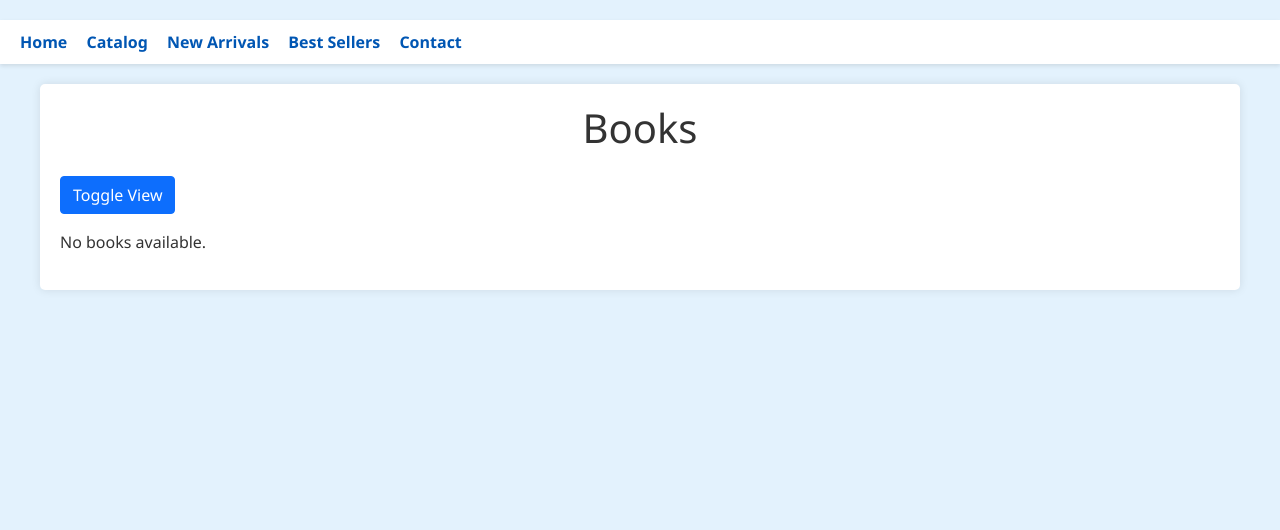
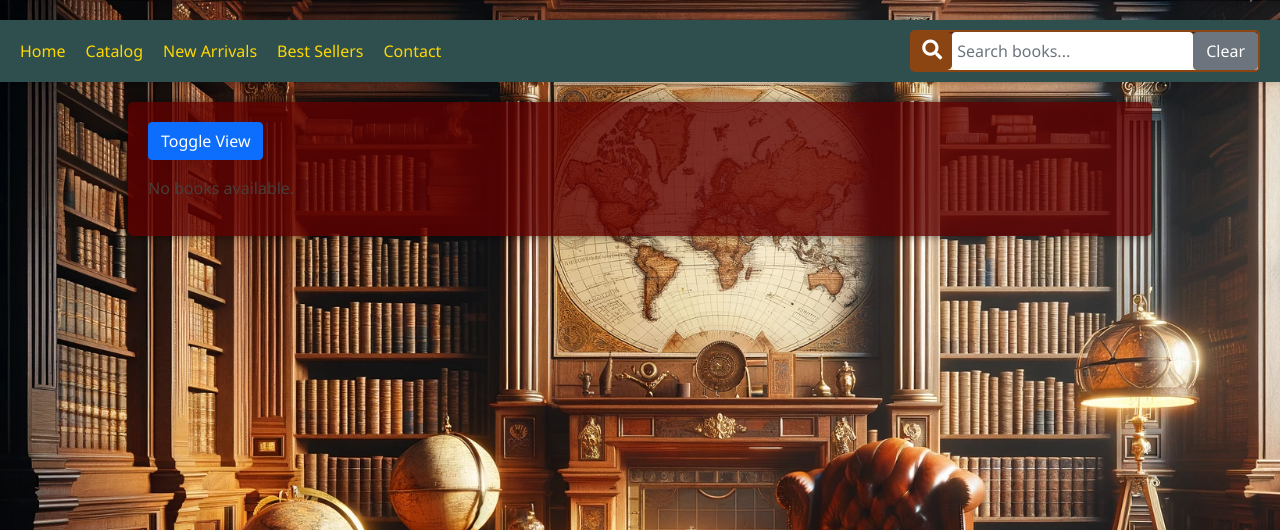
Before and after one commit to Gurarman/-Web-Catalog-Development-with-MongoDB-and-Python, a Django app: page /books/ in a window 1280 px wide. Shown: the top 530 px of the page. Run offline with Django 4.2, Linux system fonts and the light colour scheme; data that the repository does not hold is empty; some libraries are stand-ins or nearby versions.

Commit message:
added search bar and UI modifications

```diff
--- a/mybookcatalog/bookcatalog/templates/bookcatalog/book_list.html
+++ b/mybookcatalog/bookcatalog/templates/bookcatalog/book_list.html
@@ -1,77 +1,139 @@
 <!DOCTYPE html>
 <html lang="en">
   <head>
-    <meta charset="UTF-8">
-    <meta name="viewport" content="width=device-width, initial-scale=1.0">
+    <meta charset="UTF-8" />
+    <meta name="viewport" content="width=device-width, initial-scale=1.0" />
     <title>Book Catalog</title>
     <!-- Bootstrap CSS -->
-    <link href="https://stackpath.bootstrapcdn.com/bootstrap/5.0.0-alpha1/css/bootstrap.min.css" rel="stylesheet">
+    <link
+      href="https://stackpath.bootstrapcdn.com/bootstrap/5.0.0-alpha1/css/bootstrap.min.css"
+      rel="stylesheet"
+    />
     <!-- Font Awesome for star icons -->
-    <link href="https://cdnjs.cloudflare.com/ajax/libs/font-awesome/5.15.1/css/all.min.css" rel="stylesheet">
+    <link
+      href="https://cdnjs.cloudflare.com/ajax/libs/font-awesome/5.15.1/css/all.min.css"
+      rel="stylesheet"
+    />
     <style>
       body {
         padding-top: 20px;
-            background-color: #e3f2fd; /* Adjusted to a light blue to match the image */
-            color: #333; /* Dark grey text color */
-            font-family: 'Segoe UI', Tahoma, Geneva, Verdana, sans-serif; /* More modern font */
+        background-color: #463f3a; /* Deep wood brown tone for background */
+        color: #463f3a; /* Darker tone for text for readability */
+        font-family: "Segoe UI", Tahoma, Geneva, Verdana, sans-serif;
+        background-image: url("/media/homepage/homepagebg.png");
+        background-size: cover;
+        background-repeat: no-repeat;
+        background-attachment: fixed;
       }
       .container {
-            max-width: 1200px;
-            background-color: #fff; /* Card background */
-            border-radius: 5px; /* Rounded corners for card */
-            box-shadow: 0 0 10px rgba(0, 0, 0, 0.1); /* Subtle shadow for card */
+        max-width: 80%;
+        background-color: rgba(96, 0, 0, 0.8);
+        border-radius: 5px;
         padding: 20px;
+        box-shadow: 0 0 10px rgba(0, 0, 0, 0.5); /* Darker shadow for contrast */
       }
-        .card {
-            padding: 10px;
-            background-color: #fff; /* Cards are white, not dark */
-            color: #333; /* Text is dark grey */
-            border: none; /* No border for a cleaner look */
-            border-radius: 5px; /* Match container border-radius */
-            margin-bottom: 10px; /* Space between cards */
-            box-shadow: 0 0 5px rgba(0, 0, 0, 0.1); /* Subtle shadow for cards */
-        }
-        .card .card-title {
-            color: #0056b3; /* Title color to match image theme */
-        }
-
       .nav-bar {
-            background-color: #ffffff; /* Light background for the nav */
+        display: flex;
+        justify-content: space-between; /* Align items to opposite ends */
+        align-items: center; /* Center items vertically */
+        background-color: #2f4f4f; /* Subtle deep green for elegance and contrast */
+        color: #ffd700; /* Soft gold accents for text */
         padding: 10px 20px;
         margin-bottom: 20px;
         box-shadow: 0 2px 4px rgba(0, 0, 0, 0.1);
       }
-        .nav-item {
-            display: inline;
-            margin-right: 15px;
-            font-weight: bold;
-            color: #0056b3; /* Matching the book titles */
+
+      .nav-menu {
+        display: flex;
+        list-style-type: none; /* Removes bullet points from list items */
+        padding: 0; /* Removes default padding */
+        margin: 0; /* Adjust as needed */
       }
-        .nav-item a {
+      .nav-menu .nav-item a{
+        margin-right: 20px; /* Spacing between nav items */
         text-decoration: none;
-            color: inherit;
+        color: #ffd700; /* Soft gold for links */
       }
 
+      .nav-item a:hover {
+        color: #fff;
+      }
+      .card {
+        background-color: #f5f5dc; /* Lighter background for the card to stand out from the dark tone */
+        color: #463f3a; /* Text color */
+        box-shadow: 0 0 5px rgba(0, 0, 0, 0.4); /* Darker shadow for contrast */
+      }
+      .card .card-title {
+        color: #280000;
+      }
       .list-view {
-
       }
       .list-view table {
         width: 100%;
         margin-top: 20px;
       }
-        .list-view th, .list-view td {
+      .list-view th,
+      .list-view td {
         padding: 8px;
         text-align: left;
         border-bottom: 1px solid #ddd;
+        color: #ffd700;
       }
 
       @media (max-width: 768px) {
+      }
+
+      .search-bar {
+        display: flex;
+        border: 2px solid #8b4513; /* Rustic border color */
+        border-radius: 5px; /* Slightly rounded corners */
+        background-color: #f4f4f4; /* Light background for the input */
+        background: url('/media/homepage/Search-bar.png') no-repeat;
+        background-size: 100%;
+      }
+
+
+      #searchQuery {
+        border: none;
+        padding: 5px ;
+        font-size: 16px;
+        flex-grow: 1; /* Allows the input to fill the space */
+      }
+
+      .search-btn {
+        background: #8b4513; /* Rustic button color */
+        border: none;
+        padding: 5px 10px;
+        border-radius: 0 5px 5px 0; /* Rounded corners on the button side */
+        cursor: pointer;
+        color: white;
+      }
+
+      .search-btn i {
+        font-size: 20px; /* Adjust icon size as needed */
+      }
+
+      /* Removes the inner border on the input in some browsers */
+      .search-input:focus {
+        outline: none;
+      }
+
+      /* Style for the placeholder text */
+      .search-input::placeholder {
+        color: #8b4513;
+      }
+
+      /* Adjust button padding and margins on focus */
+      .search-input:focus + .search-btn {
+        margin: 0;
+        padding: 5px 12px;
       }
     </style>
   </head>
   <body>
     <div class="nav-bar">
         <!-- Navigation items -->
+        <div class="nav-menu">
           <span class="nav-item"><a href="#">Home</a></span>
           <span class="nav-item"><a href="#">Catalog</a></span>
           <span class="nav-item"><a href="#">New Arrivals</a></span>
@@ -79,9 +141,31 @@
           <span class="nav-item"><a href="#">Contact</a></span>
         </div>
 
+        <form id="searchForm" class="nav-item">
+          <div class="search-bar">
+            <button type="submit" class="search-btn">
+                <i class="fa fa-search"></i>
+              </button>
+            <input
+              type="text"
+              id="searchQuery"
+              class="form-control"
+              placeholder="Search books..."
+            />
+
+            <button type="button" id="clearResults" class="btn btn-secondary">
+                Clear
+              </button>
+          </div>
+
+        </form>
+      </div>
+
     <div class="container">
-        <h1 class="mb-4 text-center">Books</h1>
       <button id="toggleView" class="btn btn-primary mb-3">Toggle View</button>
+
+      <!-- Container for Search Results -->
+      <div id="resultsContainer" class="row-search"></div>
 
       <!-- List View -->
       <div class="list-view">
@@ -103,7 +187,9 @@
               <td>{{ book.publish_date }}</td>
             </tr>
             {% empty %}
-                        <tr><td colspan="4">No books available.</td></tr>
+            <tr>
+              <td colspan="4">No books available.</td>
+            </tr>
             {% endfor %}
           </tbody>
         </table>
@@ -113,12 +199,20 @@
         {% for book in books %}
         <div class="col-md-4 mb-4">
           <div class="card">
-                    <img src="{{ book.cover_image.url }}" class="card-img-top" alt="{{ book.title }} Cover Image">
+            <img
+              src="{{ book.cover_image.url }}"
+              class="card-img-top"
+              alt="{{ book.title }} Cover Image"
+            />
             <div class="card-body">
               <h5 class="card-title">{{ book.title }}</h5>
               <p class="card-text">{{ book.description }}</p>
               <p class="card-text">{{ book.author }}</p>
-                        <p class="card-text"><small class="text-muted">Published: {{ book.publish_date }}</small></p>
+              <p class="card-text">
+                <small class="text-muted"
+                  >Published: {{ book.publish_date }}</small
+                >
+              </p>
             </div>
           </div>
         </div>
@@ -133,29 +227,96 @@
     <script src="https://stackpath.bootstrapcdn.com/bootstrap/5.0.0-alpha1/js/bootstrap.min.js"></script>
 
     <script>
-        document.addEventListener('DOMContentLoaded', (event) => {
-            var cardView = document.querySelector('.row');
-            var listView = document.querySelector('.list-view');
+      const cardView = document.querySelector(".row");
+      const listView = document.querySelector(".list-view");
+      const resultsContainer = document.getElementById("resultsContainer");
+      const searchForm = document.getElementById("searchForm");
+      const searchQueryInput = document.getElementById("searchQuery");
+      const clearResultsBtn = document.getElementById("clearResults");
 
+      document.addEventListener("DOMContentLoaded", (event) => {
         // Initially hide the list view
-            listView.style.display = 'none';
+        listView.style.display = "none";
 
-            document.getElementById('toggleView').addEventListener('click', function() {
-                console.log('Before toggle - Card View:', cardView.style.display, 'List View:', listView.style.display);
+        document
+          .getElementById("toggleView")
+          .addEventListener("click", function () {
+            console.log(
+              "Before toggle - Card View:",
+              cardView.style.display,
+              "List View:",
+              listView.style.display
+            );
             // Check if card view is currently visible
-                if (cardView.style.display !== 'none') {
+            if (cardView.style.display !== "none") {
               // Hide card view and show list view
-                    cardView.style.display = 'none';
-                    listView.style.display = '';
+              cardView.style.display = "none";
+              listView.style.display = "";
             } else {
               // Hide list view and show card view
-                    cardView.style.display = '';
-                    listView.style.display = 'none';
+              cardView.style.display = "";
+              listView.style.display = "none";
             }
-                console.log('After toggle - Card View:', cardView.style.display, 'List View:', listView.style.display);
+            console.log(
+              "After toggle - Card View:",
+              cardView.style.display,
+              "List View:",
+              listView.style.display
+            );
           });
       });
 
+      document.addEventListener("DOMContentLoaded", () => {
+        searchForm.addEventListener("submit", function (event) {
+          event.preventDefault();
+          const query = searchQueryInput.value;
+
+          fetch(`/books/search?q=${encodeURIComponent(query)}`)
+            .then((response) => response.json())
+            .then((data) => displaySearchResults(data))
+            .catch((error) => console.error("Error:", error));
+        });
+
+        function displaySearchResults(results) {
+          resultsContainer.innerHTML = "";
+          resultsContainer.style.display = ""; // Show search results container
+          cardView.style.display = "none"; // Hide card view
+          listView.style.display = "none"; // Hide list view
+
+          const mediaUrl = "/media/";
+
+          if (results.length === 0) {
+            resultsContainer.innerHTML = "<p>No books found.</p>";
+            return;
+          }
+
+          results.forEach((book) => {
+            const imageUrl = book.cover_image
+              ? mediaUrl + book.cover_image
+              : "/book_covers/default_image.png";
+            const bookCard = `<div class="col-md-4 mb-4">
+                                        <div class="card">
+                                            <img src="${imageUrl}" class="card-img-top" alt="${book.title} Cover Image">
+                                            <div class="card-body">
+                                                <h5 class="card-title">${book.title}</h5>
+                                                <p class="card-text">${book.description}</p>
+                                                <p class="card-text">${book.author}</p>
+                                                <p class="card-text"><small class="text-muted">Published: ${book.publish_date}</small></p>
+                                            </div>
+                                        </div>
+                                    </div>`;
+            resultsContainer.insertAdjacentHTML("beforeend", bookCard);
+          });
+        }
+
+        clearResultsBtn.addEventListener("click", function () {
+          resultsContainer.innerHTML = "";
+          resultsContainer.style.display = "none"; // Hide search results
+          cardView.style.display = ""; // Show card view
+          listView.style.display = "none"; // Keep list view hidden
+          searchQueryInput.value = ""; // Clear search field
+        });
+      });
     </script>
   </body>
 </html>
--- a/mybookcatalog/bookcatalog/urls.py
+++ b/mybookcatalog/bookcatalog/urls.py
@@ -6,6 +6,7 @@ from django.conf.urls.static import static
 urlpatterns = [
     path('', views.book_list, name='book_list'),
     path('new/', views.book_create, name='book_create'),
+    path('search', views.search, name='search'),
 ]
 
 if settings.DEBUG:
--- a/mybookcatalog/bookcatalog/views.py
+++ b/mybookcatalog/bookcatalog/views.py
@@ -1,6 +1,8 @@
 from django.shortcuts import redirect, render
 from .models import Book
 from .forms import BookForm
+from django.http import JsonResponse
+from pymongo import MongoClient
 
 def book_list(request):
     books = Book.objects.all()
@@ -8,10 +10,35 @@ def book_list(request):
 
 def book_create(request):
     if request.method == "POST":
-        form = BookForm(request.POST)
+        form = BookForm(request.POST, request.FILES)  # Include request.FILES
         if form.is_valid():
             form.save()
             return redirect('book_list')
     else:
         form = BookForm()
     return render(request, 'bookcatalog/book_form.html', {'form': form})
+
+def search(request):
+    query = request.GET.get('q', '')
+    client = MongoClient('mongodb://localhost:27017/')
+    db = client.BookCatalog
+    collection = db.bookcatalog_book
+
+    if query:
+        search_results = collection.find({'$text': {'$search': query}})
+        results = [
+            {
+                'title': doc['title'],
+                'author': doc['author'],
+                'description': doc['description'],
+                'publish_date': doc['publish_date'],
+                'cover_image': doc.get('cover_image')
+            }
+            for doc in search_results
+        ]
+    else:
+        results = []
+
+    # print(results)
+    client.close()
+    return JsonResponse(results, safe=False)
```
Also changed, not shown: mybookcatalog/media/book_covers/default_image.png (added), mybookcatalog/media/homepage/Search-bar.png (added), mybookcatalog/media/homepage/homepagebg.png (added), 2 other files. Lines whose indentation alone changed are shown as unchanged.
